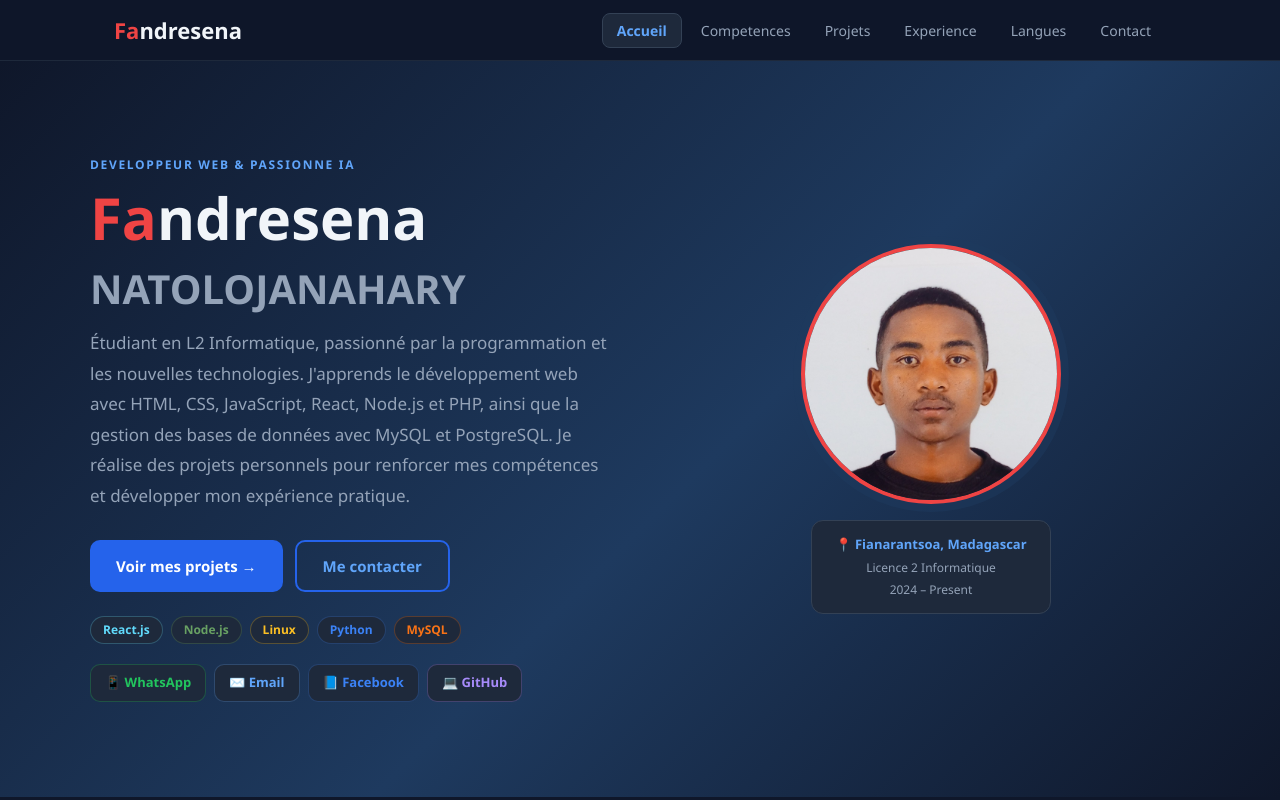
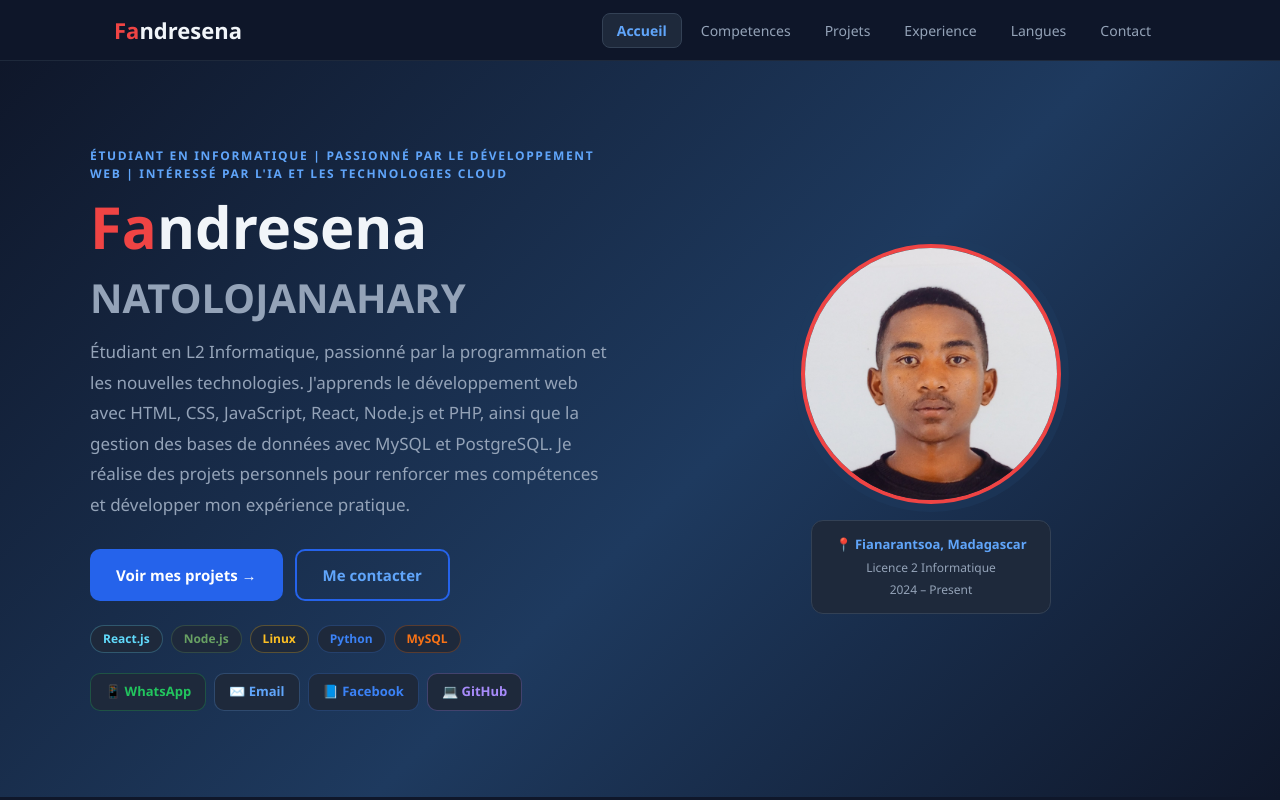
Before and after one commit to Fandresena67/Perso-web-react, a React (Vite) app: page / in a window 1280 px wide. Shown: the top 800 px of the page. Built offline with nearby package versions, Linux system fonts and the light colour scheme.

Commit message:
mise en jour titre

```diff
--- a/src/components/Hero.jsx
+++ b/src/components/Hero.jsx
@@ -32,7 +32,7 @@
             letterSpacing: "0.14em", textTransform: "uppercase",
             marginBottom: 12,
           }}>
-            Developpeur Web & Passionne IA
+              Étudiant en Informatique | Passionné par le Développement Web | Intéressé par l'IA et les Technologies Cloud
           </p>
 
           <h1 style={{
```
